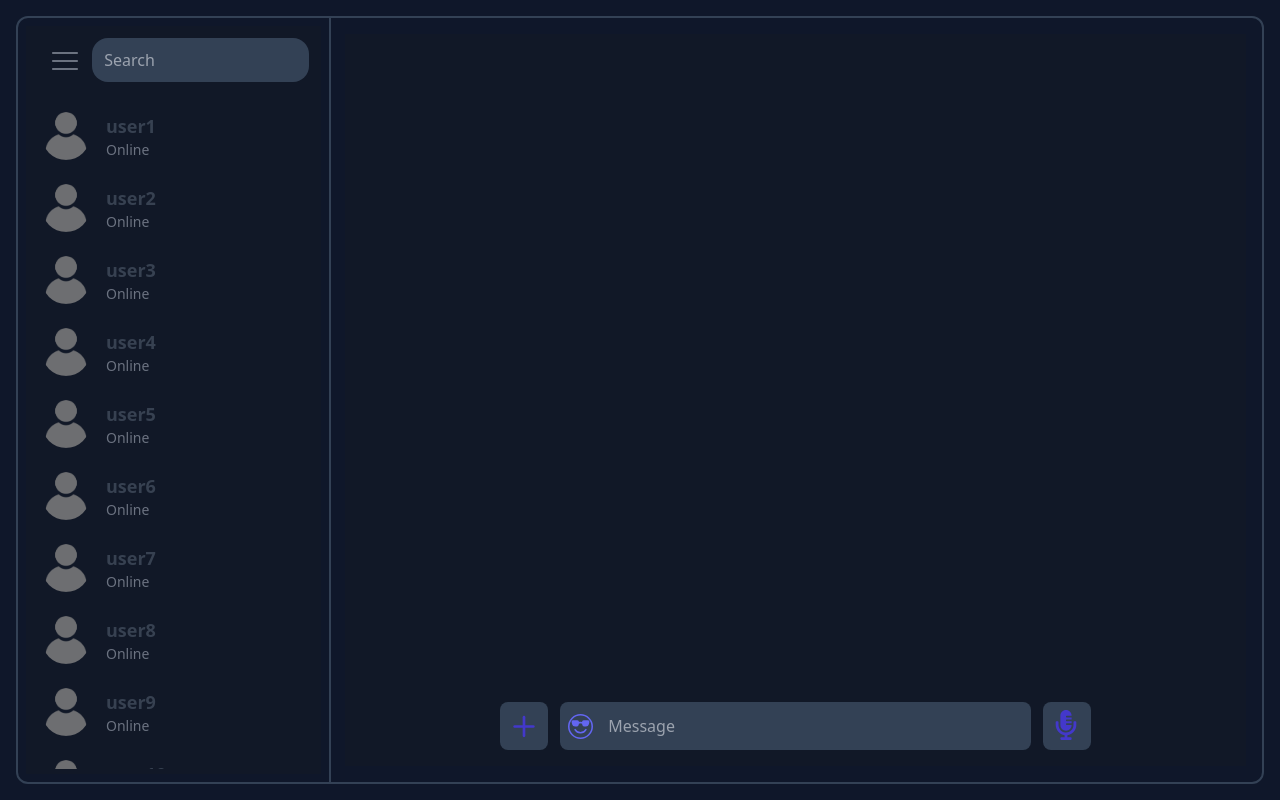
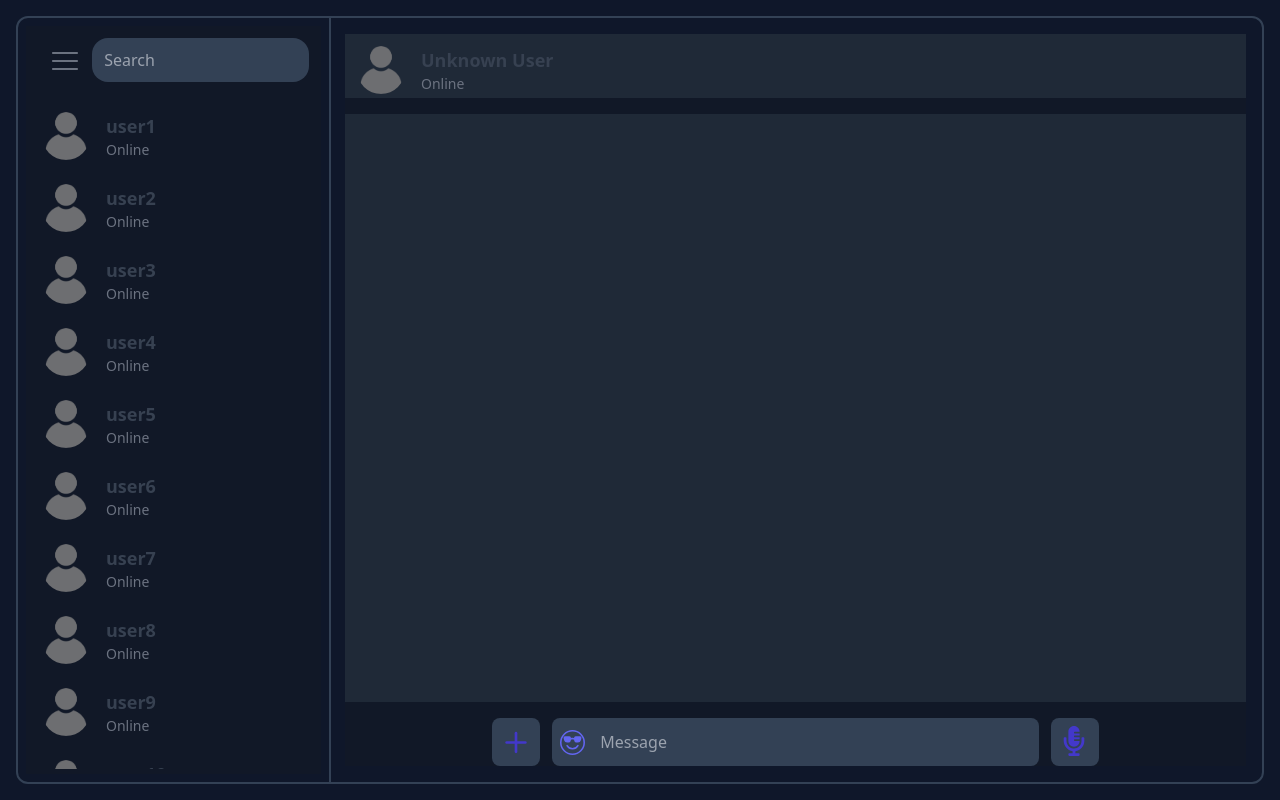
Before and after one commit to MendelCohen770/app-chat, a React (Vite) app in the folder client/: page /home in a window 1280 px wide. Built offline with nearby package versions, Linux system fonts and the light colour scheme.

Commit message:
Add Context for the user chat, and added the MessageInfo.

```diff
--- /dev/null
+++ b/client/src/components/ChatActions.tsx
@@ -0,0 +1,11 @@
+import React from 'react'
+
+const ChatActions = () => {
+  return (
+    <div>
+
+    </div>
+  )
+}
+
+export default ChatActions
--- a/client/src/components/ChatPanel.tsx
+++ b/client/src/components/ChatPanel.tsx
@@ -1,6 +1,7 @@
 import React, { useState } from 'react'
 import TextInput from './TextInput'
 import MessageInput from './MessageInput';
+import MessageHeader from './MessageHeader';
 
 const ChatPanel = () => {
   const [message, setMessage] = useState<string>('');
@@ -12,11 +13,18 @@ const ChatPanel = () => {
 
 
   return (
-    <div className='bg-gray-900 w-full h-full flex flex-col justify-end p-4'>
-      <div>
+    <div className='bg-gray-900 w-full h-full flex flex-col  '>
+      <div className='mb-4'>
         {/* כאן יהיה קומפוננטה של הפרופיל של אותו איש קשר שהמשתמש מדבר איתו */}
+        <MessageHeader/>
       </div>
-      <div>
+      <div className='bg-gray-800 h-96 overflow-y-auto flex-1'>
+        {/* כאן יהיה קומפוננטה של כל ההודעות שהיו עד כה בין שני המשתמשים */}
+        <div >
+          {/* הודעות */}
+        </div>
+      </div>
+      <div className='mt-4'>
     {/* כאן יהיה קומפוננטה של ה chat עצמו עם המקלדת וההודעות. */}
     <MessageInput
     sendMessage={setMessage}
--- /dev/null
+++ b/client/src/components/ContactInfo.tsx
@@ -0,0 +1,33 @@
+import React, { useState } from "react";
+import { useChat, User } from "../context/ChatContext";
+
+const ContactInfo = () => {
+  const chatContext = useChat();
+
+  const selectedUser = chatContext?.selectedUser;
+
+
+  return (
+    <div>
+      <div className="flex items-center p-3 rounded-lg hover:bg-gray-800 cursor-pointer">
+        {/* תמונת פרופיל או אייקון */}
+        <img
+          src={
+            selectedUser?.profileIcon ||
+            "../../public/simple-user-default-icon-free.png"
+          }
+          alt="profile"
+          className="w-12 h-12 rounded-full mr-4 text-gray-500"
+        />
+        <div className="flex flex-col">
+          <span className="text-lg font-semibold text-gray-700">
+            {selectedUser?.username || "Unknown User"}
+          </span>
+          <span className="text-sm text-gray-500">Online</span>
+        </div>
+      </div>
+    </div>
+  );
+};
+
+export default ContactInfo;
--- /dev/null
+++ b/client/src/components/MessageHeader.tsx
@@ -0,0 +1,14 @@
+import React from 'react'
+import ContactInfo from './ContactInfo'
+import ChatActions from './ChatActions'
+
+const MessageHeader = () => {
+  return (
+    <div className='w-full h-16 bg-gray-800'>
+      <ContactInfo/>
+      <ChatActions/>
+    </div>
+  )
+}
+
+export default MessageHeader
--- a/client/src/components/UserPanel.tsx
+++ b/client/src/components/UserPanel.tsx
@@ -1,6 +1,7 @@
 import React, { useState } from "react";
 import { IoClose } from "react-icons/io5";
 import { RxHamburgerMenu } from "react-icons/rx";
+import { useChat, User } from "../context/ChatContext";
 
 
 const contact = [
@@ -164,21 +165,6 @@ const contact = [
 ]
 
 
-interface User {
-  _id: string;
-  username: string;
-  email: string;
-  phone: string;
-  profileIcon: string; // כאן תמונה או אייקון
-  role: number;
-  createdAt: string;
-  updatedAt: string;
-}
-
-const UserPanel = () => {
-  const [searchInput, setSearchInput] = useState('');
-  const [filteredContacts, setFilteredContacts] = useState(contact);
-
 const users: User[] = Array.from({ length: 30 }, (_, index) => ({
   _id: `user${index + 1}`,
   username: `user${index + 1}`,
@@ -190,17 +176,30 @@ const UserPanel = () => {
   updatedAt: new Date().toISOString(),
 }));
 
-  console.log(users);
+const UserPanel = () => {
+  const [searchInput, setSearchInput] = useState('');
+  const [filteredContacts, setFilteredContacts] = useState(users);
+
+  const chatContext = useChat();
+  if (!chatContext) {
+    throw new Error("useChat must be used within a ChatProvider");
+  }
+  const { setSelectedUser} = chatContext;
+
+
+
+
+  console.log(filteredContacts);
   const handelInput = (e: React.ChangeEvent<HTMLInputElement>) => {
     e.preventDefault();
     setSearchInput(e.target.value);
-    setFilteredContacts(contact.filter((c) => c.username.toLowerCase().includes(e.target.value.toLowerCase())));
+    setFilteredContacts(users.filter((c) => c.username.toLowerCase().includes(e.target.value.toLowerCase())));
   }
 
   const closeInput = (e: React.MouseEvent<HTMLButtonElement, MouseEvent>) => {
     e.preventDefault();
     setSearchInput('');
-    setFilteredContacts(contact);
+    setFilteredContacts(users);
   }
 
 
@@ -230,8 +229,8 @@ const UserPanel = () => {
         </div>
       </div>
       <div className="p-1 max-h-[90%] overflow-y-auto">
-      {users.map((user) => (
-        <div key={user._id} className="flex items-center p-3 rounded-lg hover:bg-gray-800 cursor-pointer">
+      {filteredContacts.map((user) => (
+        <div key={user._id} onClick={() => setSelectedUser(user)} className="flex items-center p-3 rounded-lg hover:bg-gray-800 cursor-pointer">
         {/* תמונת פרופיל או אייקון */}
         <img
           src={user.profileIcon || '../../public/simple-user-default-icon-free.png'}
--- /dev/null
+++ b/client/src/context/ChatContext.tsx
@@ -0,0 +1,38 @@
+import React, { createContext, useContext, useState } from "react";
+
+
+export interface User {
+  _id: string;
+  username: string;
+  email: string;
+  phone: string;
+  profileIcon: string; // כאן תמונה או אייקון
+  role: number;
+  createdAt: string;
+  updatedAt: string;
+}
+
+type ChatContextType = {
+    selectedUser: User | null;
+    setSelectedUser: (user: User | null) => void;
+};
+
+const ChatContext = createContext<ChatContextType | undefined>(undefined);
+
+export const ChatProvider: React.FC<{children: React.ReactNode}> = ({ children }) => {
+    const [selectedUser, setSelectedUser] = useState<User | null>(null);
+
+    return (
+        <ChatContext.Provider value={{ selectedUser, setSelectedUser }}>
+            {children}
+        </ChatContext.Provider>
+    )
+};
+
+export const useChat = () => {
+    const context = useContext(ChatContext);
+    if(!context){
+        console.log("useChat must be used within a ChatProvider");
+    }
+    return context;
+}
--- a/client/src/pages/Home.tsx
+++ b/client/src/pages/Home.tsx
@@ -2,7 +2,32 @@ import React from 'react'
 import UserPanel from '../components/UserPanel'
 import ChatPanel from '../components/ChatPanel'
 
+
+interface User {
+  _id: string;
+  username: string;
+  email: string;
+  phone: string;
+  profileIcon: string; // כאן תמונה או אייקון
+  role: number;
+  createdAt: string;
+  updatedAt: string;
+}
+
 export default function Home() {
+
+  const users: User[] = Array.from({ length: 30 }, (_, index) => ({
+    _id: `user${index + 1}`,
+    username: `user${index + 1}`,
+    email: `user${index + 1}@gmail.com`,
+    phone: `05412345${index + 10}`,
+    profileIcon: '',
+    role: 1,
+    createdAt: new Date().toISOString(),
+    updatedAt: new Date().toISOString(),
+  }));
+
+
   return (
     <div className="bg-slate-900 h-svh text-gray-500 flex justify-center items-center flex-col p-4">
       <div className="border-slate-700 border-2 w-full h-full flex relative rounded-xl">
```
Also changed, not shown: client/src/main.tsx (+9 -8 lines). Lines whose indentation alone changed are shown as unchanged.
